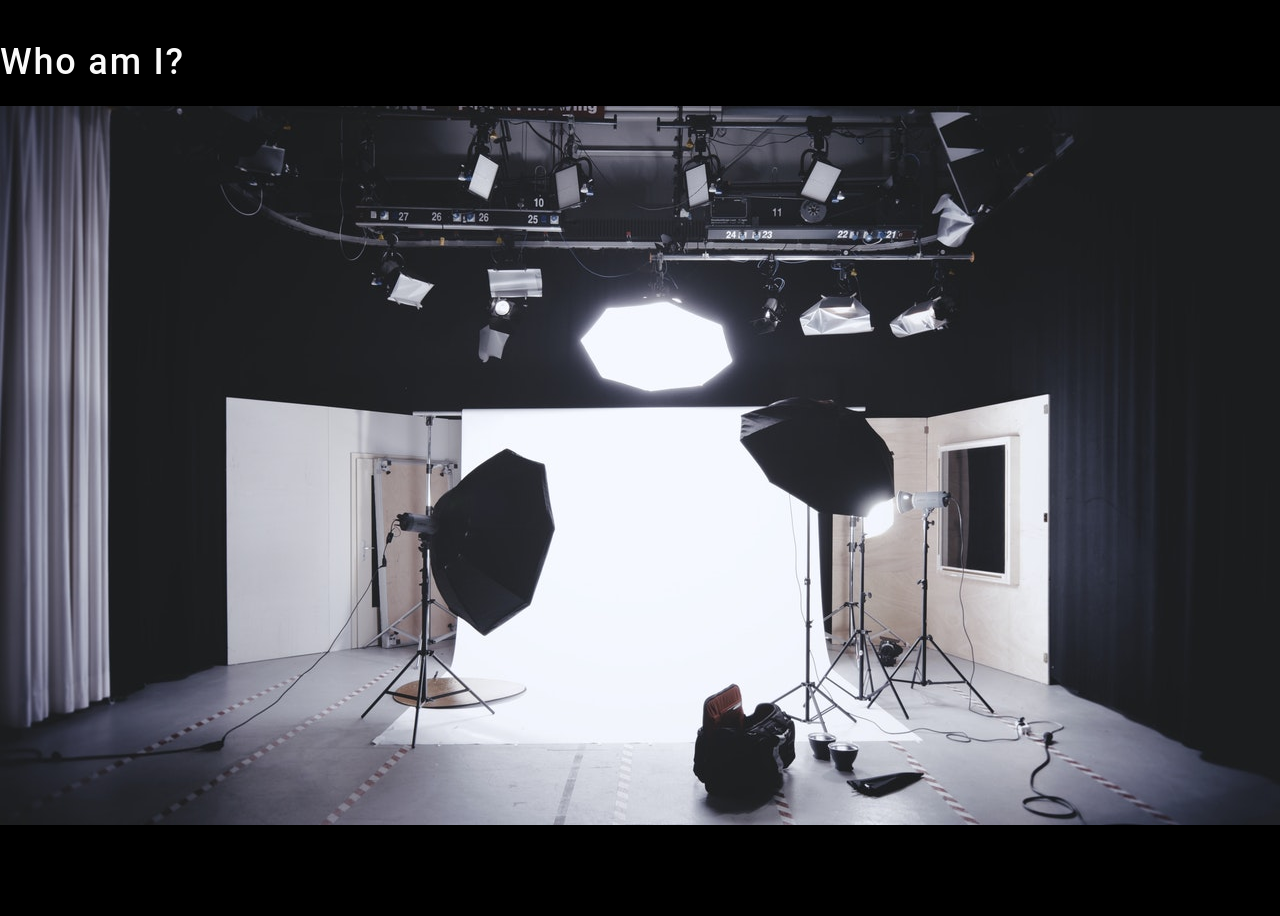
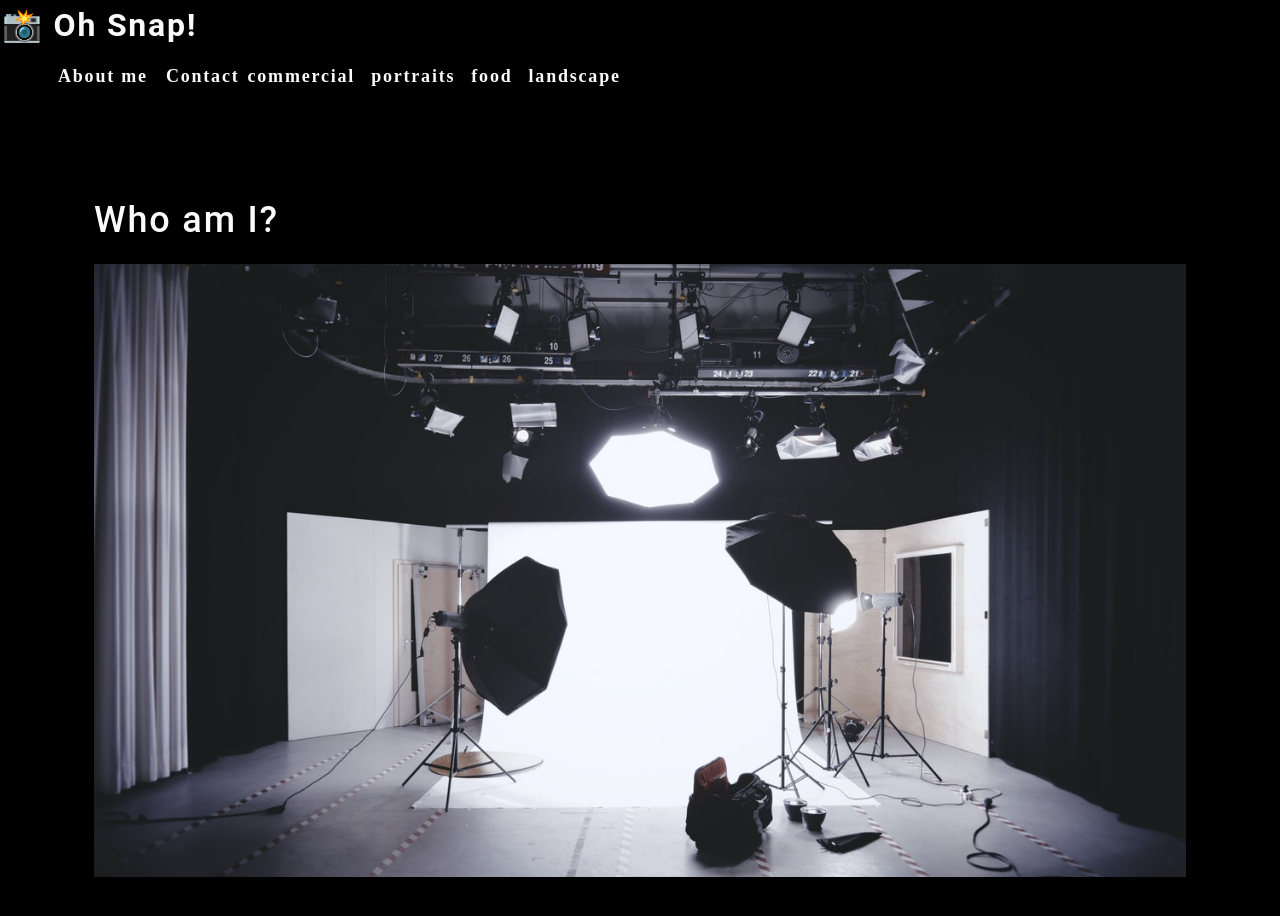
Before and after one commit to webprinc3ss/photo-port, a React (Create React App) app: page / in a window 1280 px wide. Shown: the top 916 px of the page. Before the commit the page ends 889 px from the top, so only its background shows below. Built offline with nearby package versions, Linux system fonts and the light colour scheme.

Commit message:
Fleshed out nav w/map function.

```diff
--- a/src/App.js
+++ b/src/App.js
@@ -1,11 +1,15 @@
 import React from 'react';
 import About from './components/About';
+import Nav from './components/Nav';
 import './App.css';
 
 function App() {
   return (
     <div>
-      <About></About>
+      <Nav></Nav>
+      <main>
+        <About></About>
+      </main>
     </div>
   );
 }
--- /dev/null
+++ b/src/components/Nav/index.js
@@ -0,0 +1,50 @@
+import React from 'react';
+
+function Nav() {
+    const categories = [
+        {
+            name: "commercial",
+            description:
+                "Photos of grocery stores, food trucks, and other commercial projects",
+        },
+        { name: "portraits", description: "Portraits of people in my life" },
+        { name: "food", description: "Delicious delicacies" },
+        {
+            name: "landscape",
+            description: "Fields, farmhouses, waterfalls, and the beauty of nature",
+        },
+    ];
+    return (
+        <header>
+            <h2>
+                <a href="/">
+                    <span role="img" aria-label="camera"> 📸</span> Oh Snap!
+    </a>
+            </h2>
+            <nav>
+                <ul className="flex-row">
+                    <li className="mx-2">
+                        <a href="#about">
+                            About me
+        </a>
+                    </li>
+                    <li>
+                        <span>Contact</span>
+                    </li>
+                    {categories.map((category) => (
+                        <li
+                            className="mx-1"
+                            key={category.name}
+                        >
+                            <span>
+                                {category.name}
+                            </span>
+                        </li>
+                    ))}
+                </ul>
+            </nav>
+        </header>
+    )
+}
+
+export default Nav;
```
